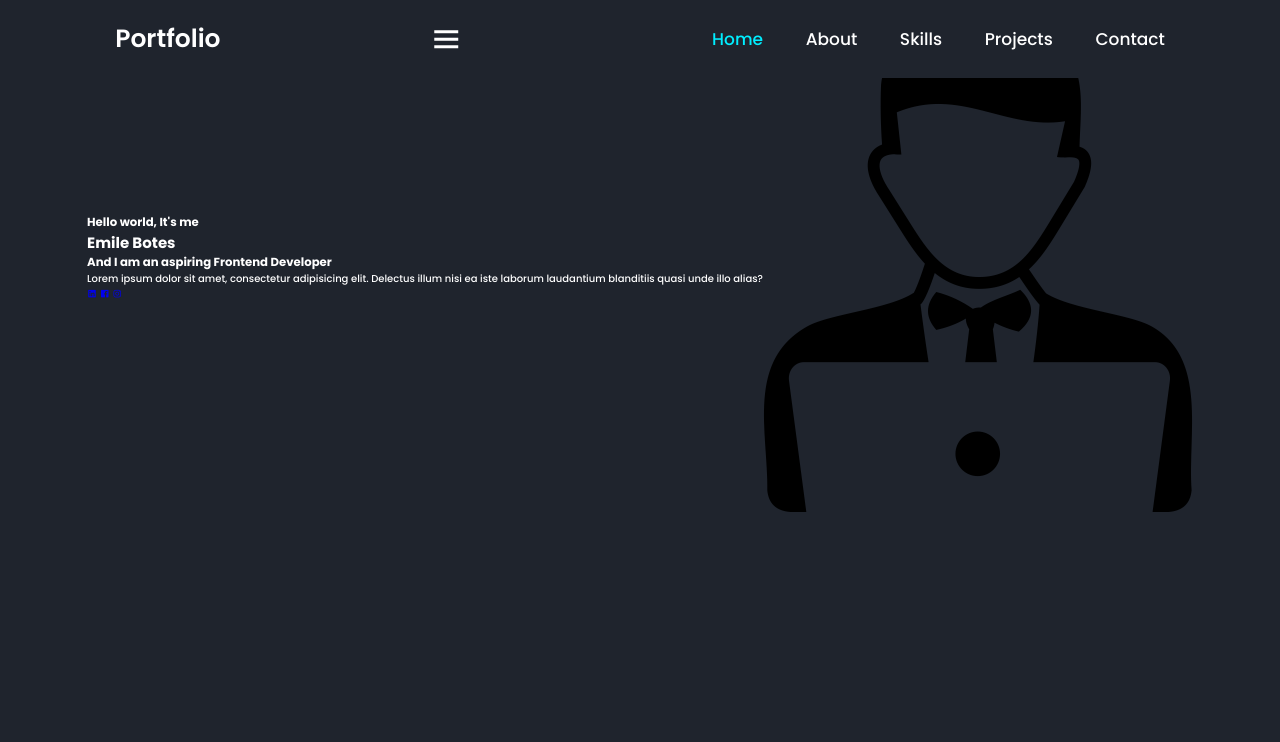
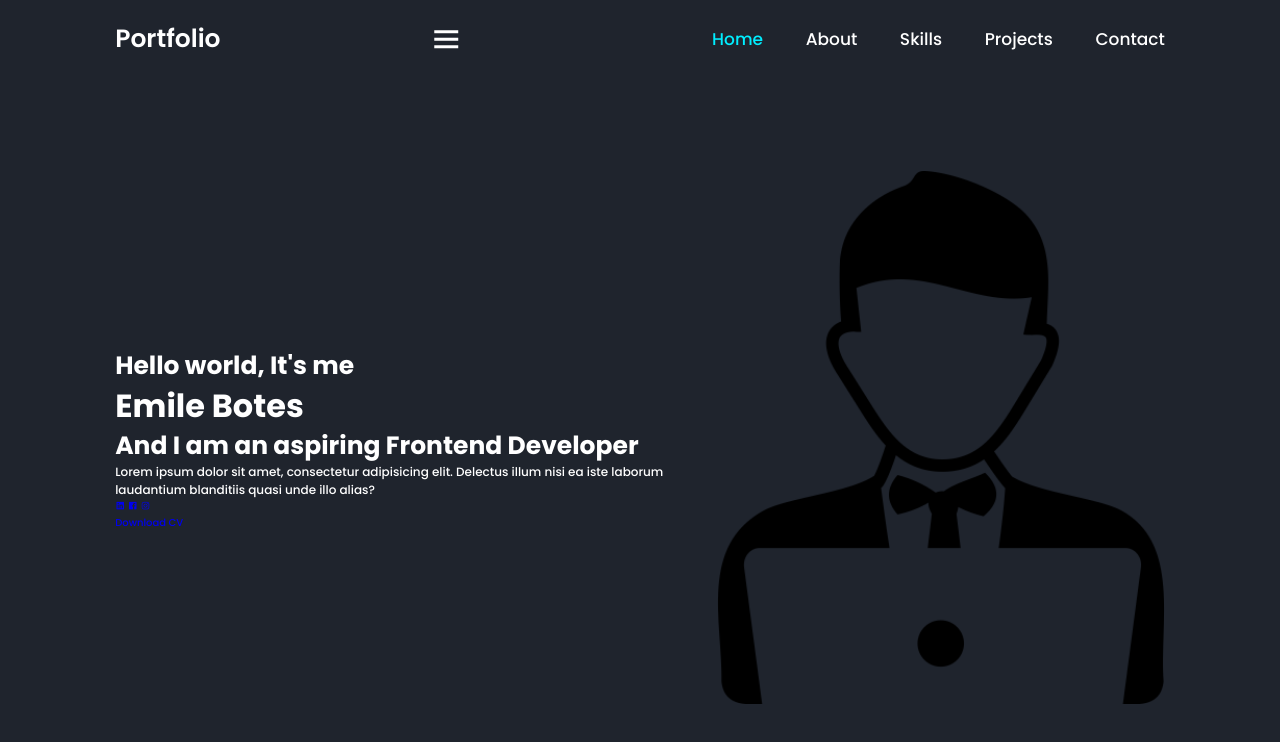
Before and after one commit to Emile0001/Portfolio, a plain HTML site: page index.html in a window 1280 px wide. Drawn offline with nearby package versions, Linux system fonts and the light colour scheme.

Commit message:
home section styles

```diff
--- a/index.html
+++ b/index.html
@@ -41,6 +41,7 @@
                     <a href="#"><i class="bx bxl-facebook-square"></i></a>
                     <a href="#"><i class="bx bxl-instagram"></i></a>
                 </div>
+                <a href="#" class="btn">Download CV</a>
             </div>
             <div>
                 <img
--- a/styles.css
+++ b/styles.css
@@ -30,6 +30,10 @@ html {
 body {
     background-color: var(--bg-color);
     color: var(--text-color);
+}
+section {
+    min-height: 100vh;
+    padding: 10rem 9% 2rem;
 }
 
 .header {
@@ -74,5 +78,18 @@ a.active {
     justify-content: center;
     align-items: center;
 }
-.home-content {
+.home-content h3 {
+    font-size: 2.5rem;
+    font-weight: 700;
+    line-height: 1.3;
 }
+& h1 {
+    font-size: 3.2rem;
+    font-weight: 700;
+}
+& p {
+    font-size: 1.2rem;
+}
+.home img {
+    width: 35vw;
+}
```
